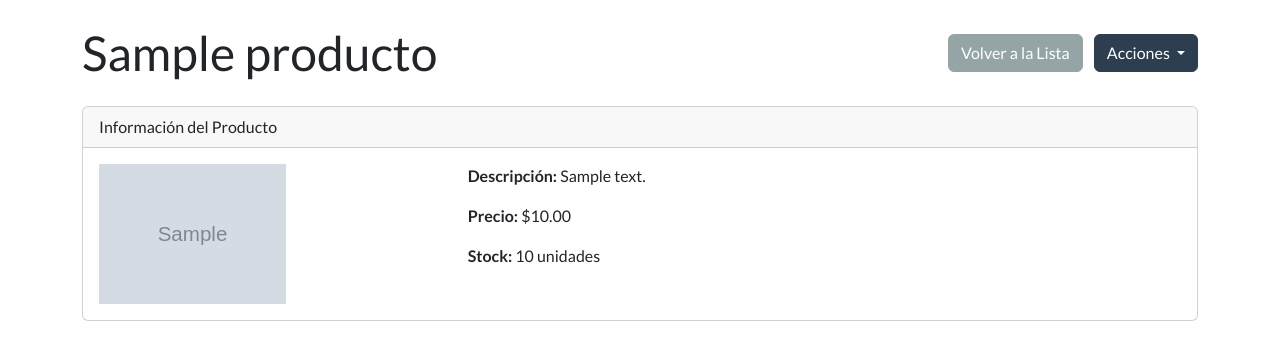
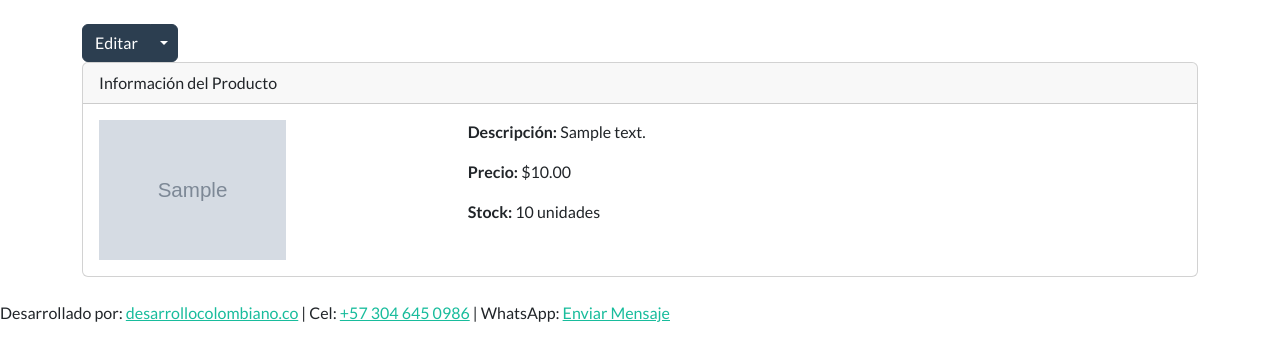
Before and after one commit to NDanielRuiz/ventas, a Django app: template templates/ventas/detalle_producto.html in a window 1280 px wide. Shown: the part 72-433 px from the top of the page. Run offline with Django 3.2, Linux system fonts and the light colour scheme; the template is opened without the code that fills it: most values are stand-ins (such as "Sample title", 1, 10 or a date in 2020); grey boxes marked "Sample" are stand-in pictures; some libraries are stand-ins or nearby versions.

Commit message:
Ajustes moviles 4

```diff
--- a/templates/base.html
+++ b/templates/base.html
@@ -67,6 +67,16 @@
     {% endblock %}
   </main>
 
+  <footer class="custom-footer">
+    <p>
+        Desarrollado por:
+        <a href="https://desarrollocolombiano.co" target="_blank">desarrollocolombiano.co</a> |
+        Cel: <a href="tel:+573046450986">+57 304 645 0986</a> |
+        WhatsApp: <a href="https://wa.me/573046450986?text=Quiero%20m%C3%A1s%20informaci%C3%B3n" target="_blank">Enviar Mensaje</a>
+    </p>
+  </footer>
+
+
   <script src="https://cdn.jsdelivr.net/npm/bootstrap@5.3.3/dist/js/bootstrap.bundle.min.js"></script>
 </body>
 </html>
--- a/templates/ventas/detalle_producto.html
+++ b/templates/ventas/detalle_producto.html
@@ -3,23 +3,16 @@
 {% block title %}Detalle de {{ producto.nombre }}{% endblock %}
 
 {% block content %}
-<div class="d-flex justify-content-between align-items-center mb-4">
-  <h1 class="mb-0">{{ producto.nombre }}</h1>
-
-  <div> <a href="{% url 'lista_productos' %}" class="btn btn-secondary me-2">Volver a la Lista</a>
-
-    <div class="btn-group d-inline-block">
-      <button type="button" class="btn btn-primary dropdown-toggle" data-bs-toggle="dropdown" aria-expanded="false">
-        Acciones
-      </button>
-      <ul class="dropdown-menu dropdown-menu-end">
-        <li><a class="dropdown-item" href="{% url 'editar_producto' producto.id %}">Editar Producto</a></li>
-        <li><hr class="dropdown-divider"></li>
-        <li><a class="dropdown-item text-danger" href="{% url 'borrar_producto' producto.id %}">Borrar Producto</a></li>
-      </ul>
-    </div>
-  </div>
-
+<div class="btn-group">
+  <a href="{% url 'editar_producto' producto.id %}" class="btn btn-primary">Editar</a>
+  <button type="button" class="btn btn-primary dropdown-toggle dropdown-toggle-split" data-bs-toggle="dropdown" aria-expanded="false">
+    <span class="visually-hidden">Toggle Dropdown</span>
+  </button>
+  <ul class="dropdown-menu dropdown-menu-end">
+    <li><a class="dropdown-item" href="{% url 'lista_productos' %}">Volver a la Lista</a></li>
+    <li><hr class="dropdown-divider"></li>
+    <li><a class="dropdown-item text-danger" href="{% url 'borrar_producto' producto.id %}">Borrar Producto</a></li>
+  </ul>
 </div>
 
   <div class="card mb-4">
```
Also changed, not shown: templates/ventas/detalle_cliente.html (+10 -12 lines).
